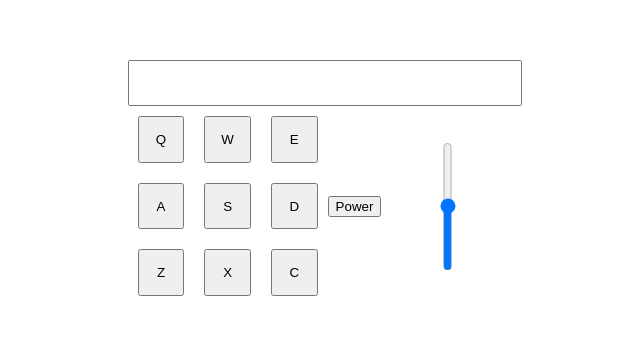
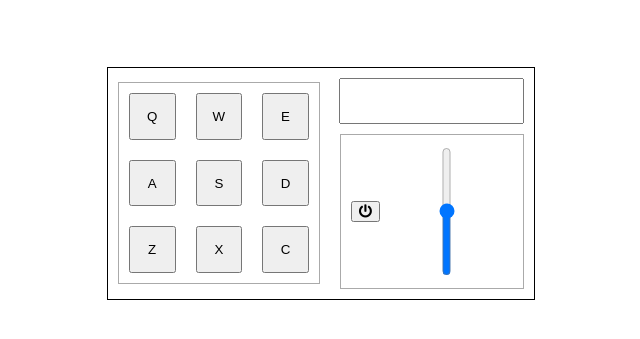
Before and after one commit to sauravk7077/drumbeat_machine, a React app: page / in a window 1280 px wide. Shown: the part 225-564 px from the top of the page, without its empty margins (319-959 px from the left). Built offline with nearby package versions, Linux system fonts and the light colour scheme.

Commit message:
added fontsawesome

```diff
--- a/package.json
+++ b/package.json
@@ -5,6 +5,7 @@
   "author": "Saurav Kumar",
   "license": "MIT",
   "dependencies": {
+    "@fortawesome/fontawesome-free": "^5.14.0",
     "react": "^16.13.1",
     "react-dom": "^16.13.1",
     "react-scripts": "^3.4.1",
--- a/src/Components/Container.js
+++ b/src/Components/Container.js
@@ -2,6 +2,7 @@ import React from "react";
 import Slider from "./Slider";
 import Button from "./Button";
 import Screen from "./Screen";
+import "../../node_modules/@fortawesome/fontawesome-free/css/all.css"
 import {drum, misc} from "../musicData";
 import "../styles/Container.css";
 
@@ -51,11 +52,11 @@ class Container extends React.Component{
         ));
         return(
             <div id="display">
-                <div className="screenBox"><Screen value={this.state.display}/></div>
-                <div className="boxControl">
-                    <div className="btnGroup">{buttons}</div>
+                <div className="btnGroup">{buttons}</div>
+                <div className="screenBox">
+                    <Screen value={this.state.display}/>
                     <div className="controls">
-                        <button onClick={this.handlePower}>Power</button>
+                        <button onClick={this.handlePower}><i class="fas fa-power-off"></i></button>
                         <Slider onChange={this.handleVolume}/>
                     </div>
                 </div>
--- a/src/styles/Container.css
+++ b/src/styles/Container.css
@@ -1,18 +1,20 @@
 
 #display{
     display: flex;
-    flex-direction: column;
+    border: 1px solid #000;
+    flex-wrap: wrap;
+    justify-content: center;
+    align-items: center;
 }
 
-.boxControl{
-    display: flex;
-
-}
 
 .controls{
     display: flex;
     justify-content: center;
     align-items: center;
+    border: 1px solid #aaa;
+    margin: 10px;
+    padding: 10px;
 }
 
 .btnGroup{
@@ -22,6 +24,8 @@
     width: 200px;
     justify-content: center;
     align-items: center;
+    border: 1px solid #aaa;
+    margin: 10px;
 }
 
 .drum-pad{
@@ -31,7 +35,8 @@
 }
 
 #screen{
-    width: 100%;
+    margin: 10px auto;
     height: 40px;
     text-align: center;
+    display: block;
 }
```
Also changed, not shown: 1 other file.
